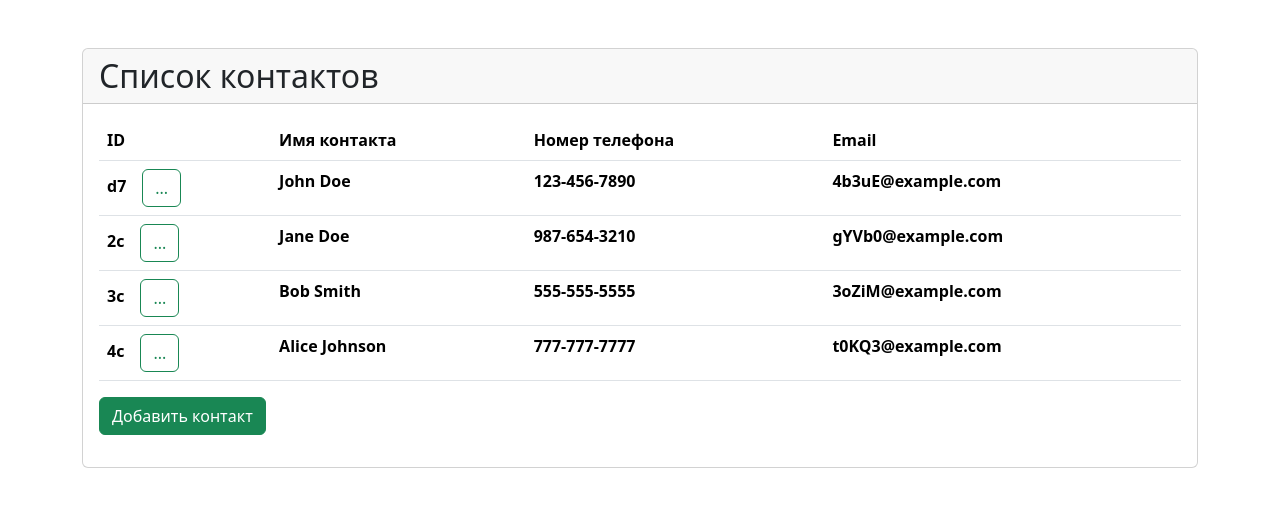
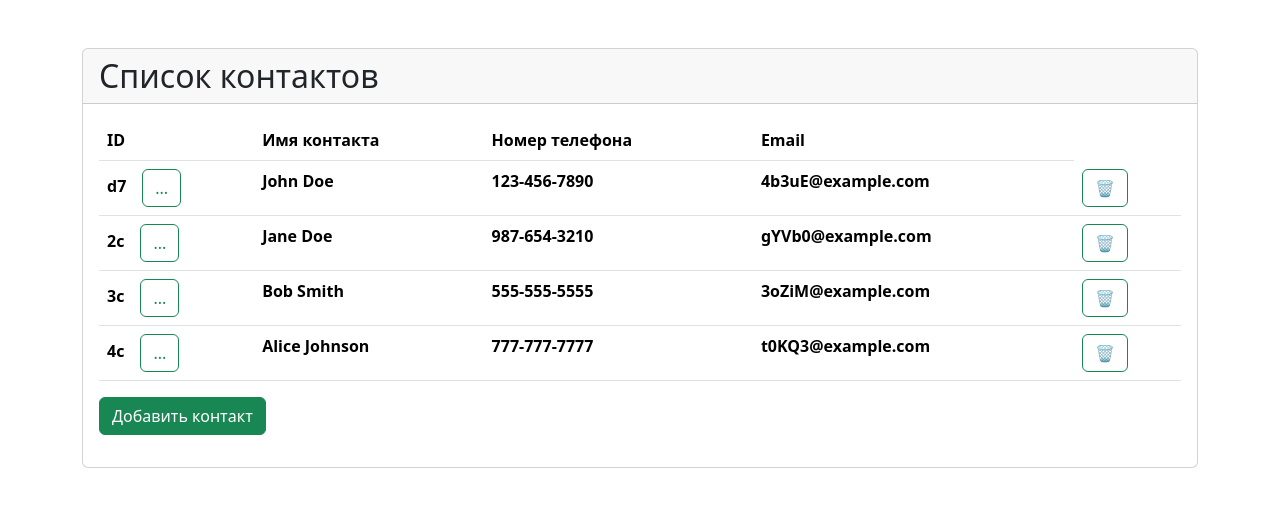
Before and after one commit to Ceasefire4dmn/Contacts-manager-api, a React (Create React App) app in the folder client/: page / in a window 1280 px wide. Shown: the top 506 px of the page. Built offline with nearby package versions, Linux system fonts and the light colour scheme.

Commit message:
Implement delete functionality

```diff
--- a/client/src/App.js
+++ b/client/src/App.js
@@ -37,6 +37,11 @@ function App() {
     setContacts([...contacts, newContact]);
   };
 
+  // deleteContact - method for deleting contact which will be called from RowContact
+  const deleteContact = (contactId) => {
+    setContacts(contacts.filter((contact) => contact.ContactId !== contactId));
+  };
+
   const [isFormVisible, setIsFormVisible] = useState(false);
   const toggleFormVisibility = () => {
     setIsFormVisible(!isFormVisible);
@@ -45,13 +50,20 @@ function App() {
   return (
     <div className="container mt-5">
       <div className="card">
+        {/* Header */}
         <div>
           <h2 className="card-header">Список контактов</h2>
         </div>
 
+        {/* Contacts */}
         <div className="card-body">
-          <TableContact contacts={contacts} />
+          <TableContact
+            contacts={contacts}
+            // passing deleteContact method through props into TableContact and then passing it to RowContact and then calling it from RowContact
+            deleteContact={deleteContact}
+          />
 
+          {/* Button for adding contact */}
           <div>
             <button
               className="btn btn-success mb-3"
--- a/client/src/layout/TableContact/TableContact.jsx
+++ b/client/src/layout/TableContact/TableContact.jsx
@@ -22,6 +22,8 @@ function TableContact(props) {
                         ContactName={contact.ContactName}
                         ContactPhoneNumber={contact.ContactPhoneNumber}
                         ContactEmail={contact.ContactEmail}
+                        // deleteContact - method for deleting contact which will be called from RowContact
+                        deleteContact={props.deleteContact}
                     />)
                 }
             </tbody>
--- a/client/src/layout/components/RowContact.jsx
+++ b/client/src/layout/components/RowContact.jsx
@@ -33,6 +33,15 @@ const RowContact = (props) => {
             <th>{props.ContactName}</th>
             <th>{props.ContactPhoneNumber}</th>
             <th>{props.ContactEmail}</th>
+            <th>
+                <button
+                    type="button"
+                    className="btn btn-outline-success"
+                    onClick={() => props.deleteContact(props.ContactId)}
+                >
+                    &#x1F5D1;
+                </button>
+            </th>
         </tr>
     );
 };
```
